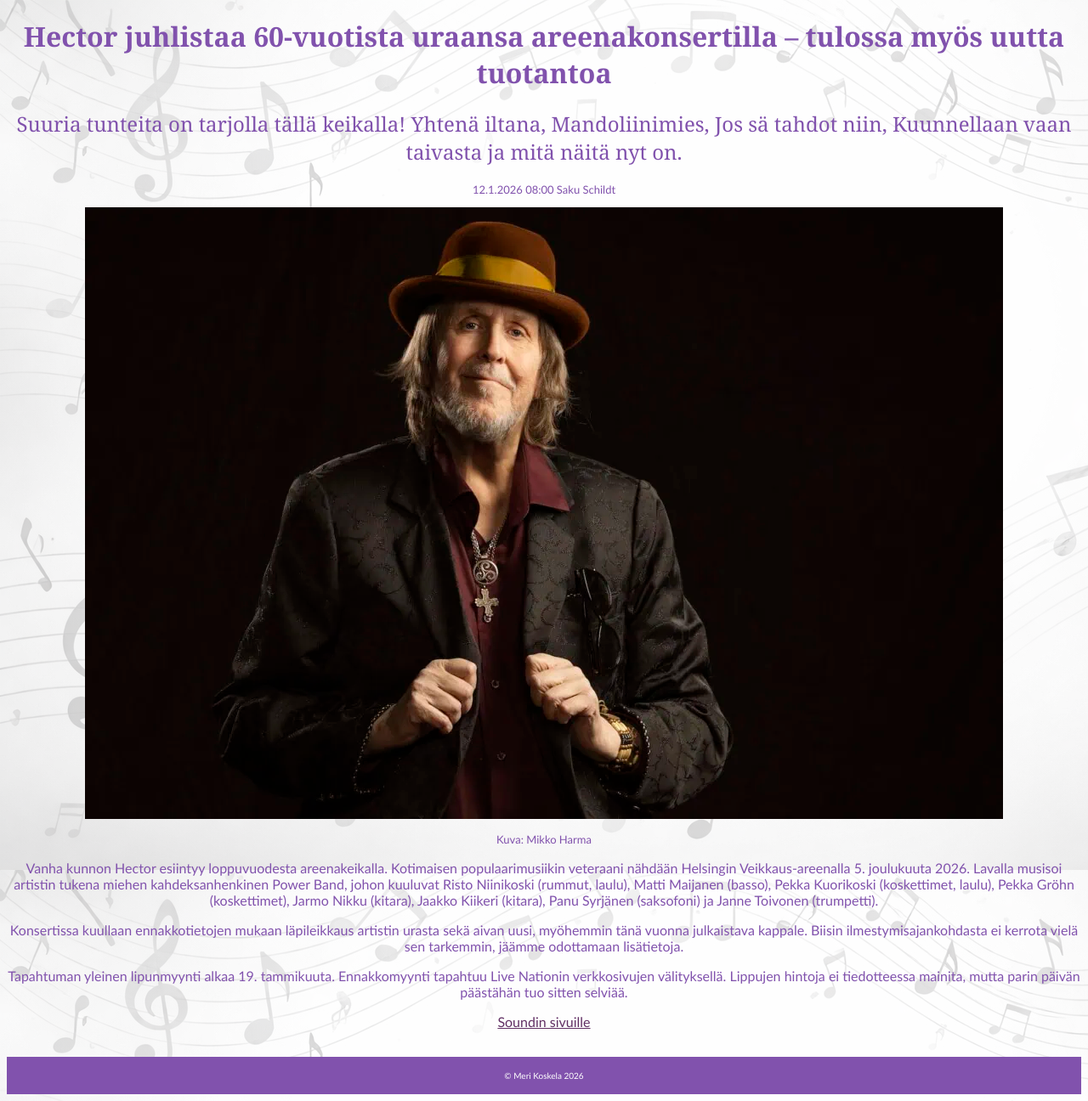
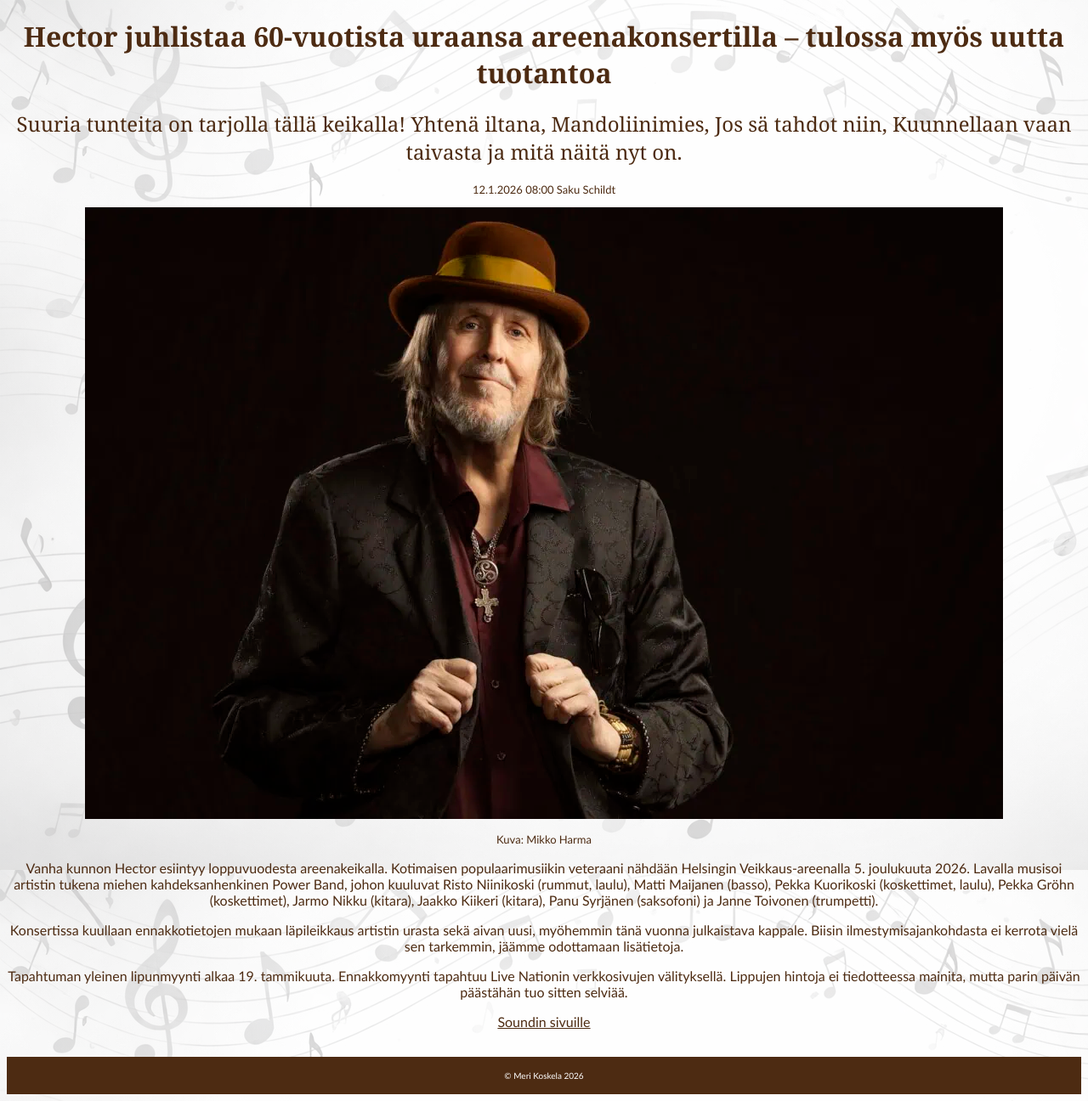
Before and after one commit to amk1012453/Artikkeli, a plain HTML site: page index.html in a window 1280 px wide. Shown: the whole page at 85% size. Drawn offline with Linux system fonts and the light colour scheme.

Commit message:
Vaihdettu värit

```diff
--- a/tyylit.css
+++ b/tyylit.css
@@ -1,12 +1,12 @@
 h1 {
         font-family: Georgia, 'Times New Roman', Times, serif;
-        color: rgb(129, 82, 173);
+        color: #4d2b12;
         text-align: center;
 }
 
 h2 {
     font-family: Georgia, 'Times New Roman', Times, serif;
-    color: rgb(129, 82, 173);
+    color: #4d2b12;
     font-weight: 300;
     text-align: center;
 }
@@ -14,7 +14,7 @@ h2 {
 body {
     font-family: 'Trebuchet MS', 'Lucida Sans Unicode', 'Lucida Grande', 'Lucida Sans', Arial, sans-serif;
     text-align: center;
-    color: rgb(129, 82, 173);
+    color: #4d2b12;
     background-image: url(images/tausta.png);
 }
 
@@ -27,7 +27,7 @@ body {
 }
 
 footer {
-    background-color: rgb(129, 82, 173);
+    background-color: #4d2b12;
     padding: 16px 8px 16px 8px;
     margin-top: 32px;
     color: white;
@@ -36,7 +36,7 @@ footer {
 }
 
 a, a:visited, a:active {
-    color:rgb(97, 48, 100);
+    color:#4d2b12;
 }
 
 a:hover {
```
